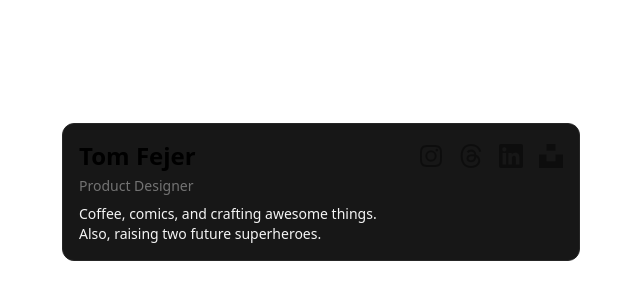
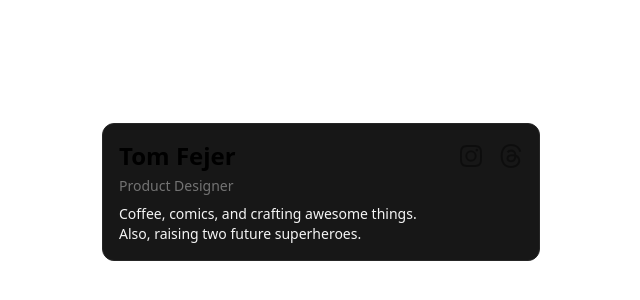
Before and after one commit to tomfejer/blog, a Next.js app: page / in a window 1280 px wide. Shown: the part 208-508 px from the top of the page, without its empty margins (319-959 px from the left). Built offline with nearby package versions, Linux system fonts and the light colour scheme.

Commit message:
fix margin, and remove too many links

```diff
--- a/app/page.tsx
+++ b/app/page.tsx
@@ -6,7 +6,7 @@ export default function Page() {
   return (
     <section className="absolute inset-0 flex items-center justify-center h-screen">
       <TiltContainer>
-        <div className="p-4 pr-4 bg-neutral-900 rounded-xl border border-neutral-800 min-w-[300px] flex gap-10 items-start justify-between hover:scale-105 transition-all duration-300 active:scale-95">
+        <div className="p-4 m-4 bg-neutral-900 rounded-xl border border-neutral-800 min-w-[300px] flex gap-10 items-start justify-between hover:scale-105 transition-all duration-300 active:scale-95">
           <div>
             <h1 className="text-2xl font-bold">
               Tom Fejer
@@ -24,12 +24,12 @@ export default function Page() {
               <a href="https://www.threads.net/@grotandthemob" target="_blank" rel="noopener noreferrer" title="Threads" className='opacity-40 hover:opacity-100 transition-opacity duration-300'>
                 <ThreadsIcon />
               </a>
-              <a href="https://www.linkedin.com/in/tomfejer/" target="_blank" rel="noopener noreferrer" title="LinkedIn" className='opacity-40 hover:opacity-100 transition-opacity duration-300'>
+              {/* <a href="https://www.linkedin.com/in/tomfejer/" target="_blank" rel="noopener noreferrer" title="LinkedIn" className='opacity-40 hover:opacity-100 transition-opacity duration-300'>
                 <LinkedInIcon />
               </a>
               <a href="https://unsplash.com/@grotandthemob" target="_blank" rel="noopener noreferrer" title="Unsplash" className='opacity-40 hover:opacity-100 transition-opacity duration-300'>
                 <UnsplashIcon />
-              </a>
+              </a> */}
             </div>
           </div>
         </div>
```
